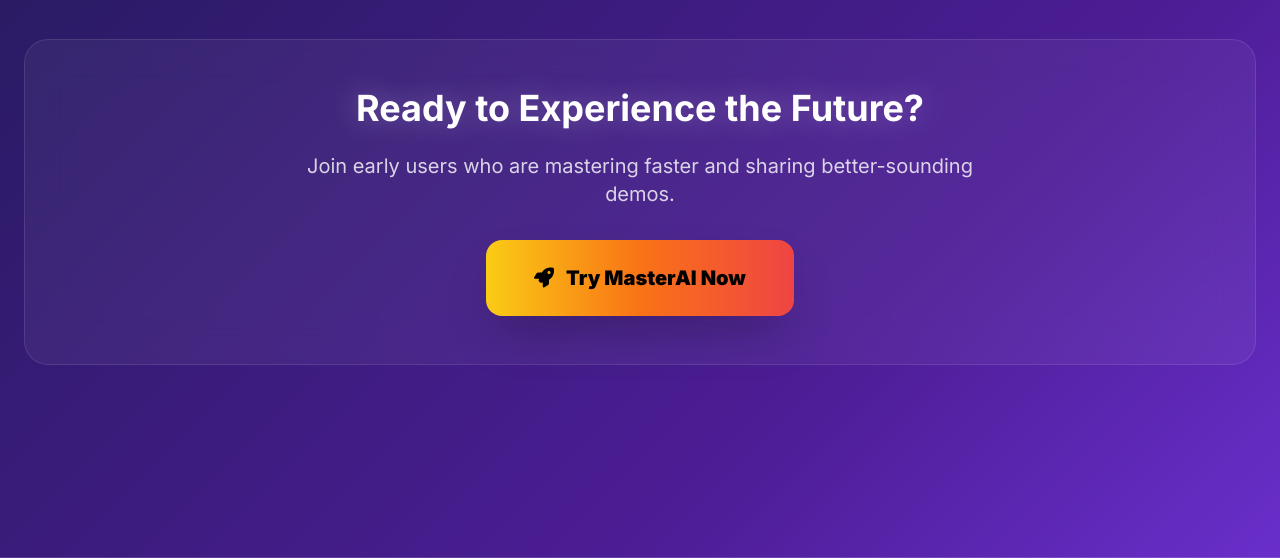
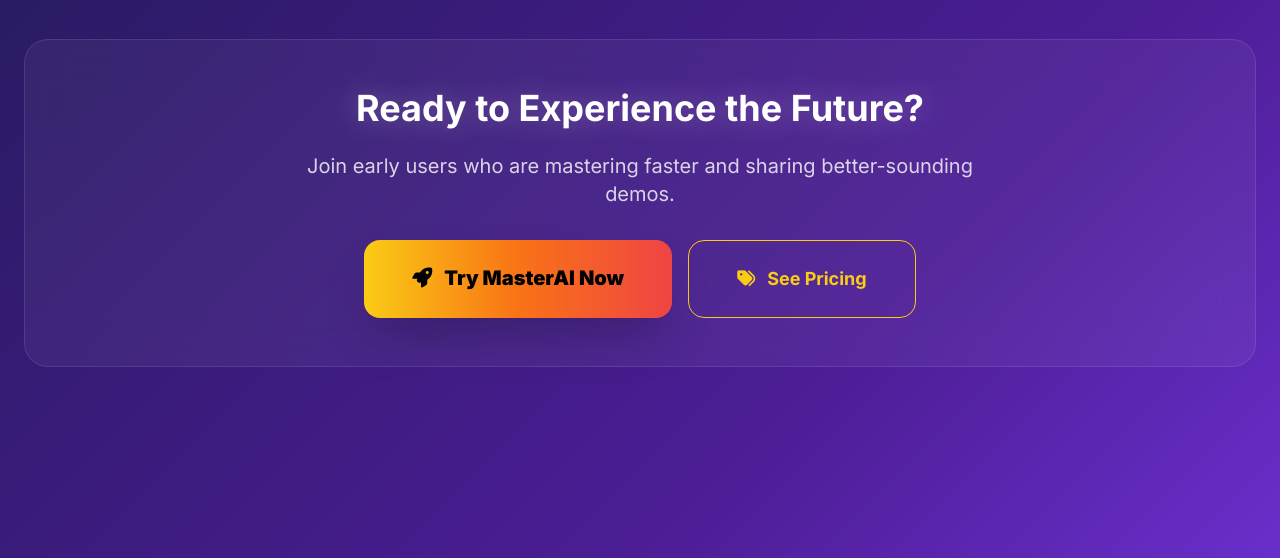
Before and after one commit to yvc0/new_ai_music, a Flask app: page /features in a window 1280 px wide. Shown: the part 2007-2565 px from the top of the page. Run offline with Flask 3, Linux system fonts and the light colour scheme; parts of the project's set-up code (start-up, migrations or seed data) failed here and were passed over; some libraries are stand-ins or nearby versions.

Commit message:
Update features.html

```diff
--- a/templates/features.html
+++ b/templates/features.html
@@ -90,7 +90,7 @@
         </div>
       </div>
 
-      <!-- Replaces “Enterprise Security” with a realistic, non-promissory section -->
+      <!-- Realistic privacy note for a startup -->
       <div class="glass rounded-2xl p-8">
         <h3 class="text-2xl font-bold text-white mb-2">
           <i class="fas fa-shield-alt text-yellow-400 mr-3"></i>Privacy & Data Handling
@@ -150,9 +150,17 @@
       <p class="text-xl text-white/80 mb-8 max-w-2xl mx-auto">
         Join early users who are mastering faster and sharing better-sounding demos.
       </p>
-      <a href="/" class="bg-gradient-to-r from-yellow-400 via-orange-500 to-red-500 text-black px-12 py-6 rounded-2xl hover:from-yellow-500 hover:via-orange-600 hover:to-red-600 transition-all duration-300 font-black text-xl shadow-2xl transform hover:scale-105 glow inline-block">
-        <i class="fas fa-rocket mr-3"></i>Try MasterAI Now
-      </a>
+
+      <div class="flex flex-col sm:flex-row gap-4 justify-center">
+        <a href="/" class="bg-gradient-to-r from-yellow-400 via-orange-500 to-red-500 text-black px-12 py-6 rounded-2xl hover:from-yellow-500 hover:via-orange-600 hover:to-red-600 transition-all duration-300 font-black text-xl shadow-2xl transform hover:scale-105 glow inline-block">
+          <i class="fas fa-rocket mr-3"></i>Try MasterAI Now
+        </a>
+
+        <!-- New: direct link to Pricing page (not on Home) -->
+        <a href="/pricing" class="border border-yellow-400 text-yellow-400 px-12 py-6 rounded-2xl hover:bg-yellow-400/10 transition-all duration-300 font-bold text-lg inline-block">
+          <i class="fas fa-tags mr-3"></i>See Pricing
+        </a>
+      </div>
     </div>
   </div>
 </div>
```
